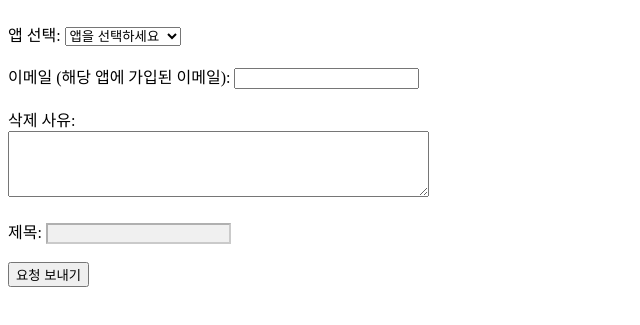
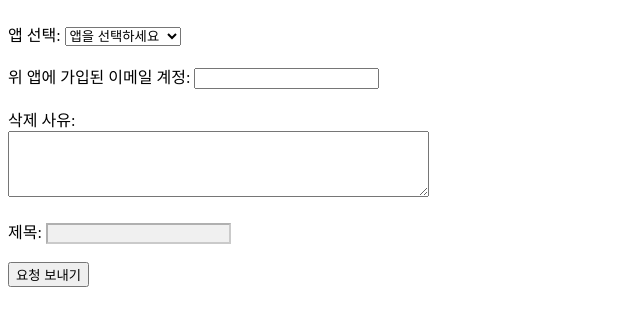
Before and after one commit to youngkiu/user-request, a website: page index.html in a window 1280 px wide. Shown: the part 67-392 px from the top of the page, without its empty margins (0-640 px from the left). Drawn offline with Linux system fonts and the light colour scheme.

Commit message:
문구 수정

```diff
--- a/index.html
+++ b/index.html
@@ -21,7 +21,7 @@
             <option value="Toilet Password">Toilet Password</option>
             <!-- 필요에 따라 추가 -->
         </select><br><br>
-        <label for="userEmail">이메일 (해당 앱에 가입된 이메일):</label>
+        <label for="userEmail">위 앱에 가입된 이메일 계정:</label>
         <input type="email" id="userEmail" name="userEmail" required><br><br>
         <label for="reason">삭제 사유:</label><br>
         <textarea id="reason" name="reason" rows="4" cols="50" required></textarea><br><br>
```
Also changed, not shown: dist/index.html.
